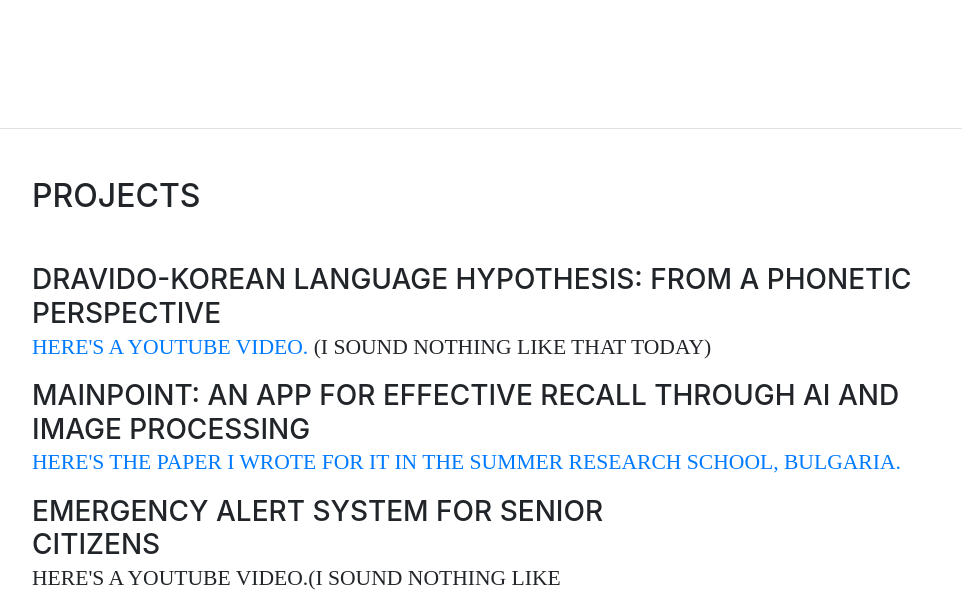
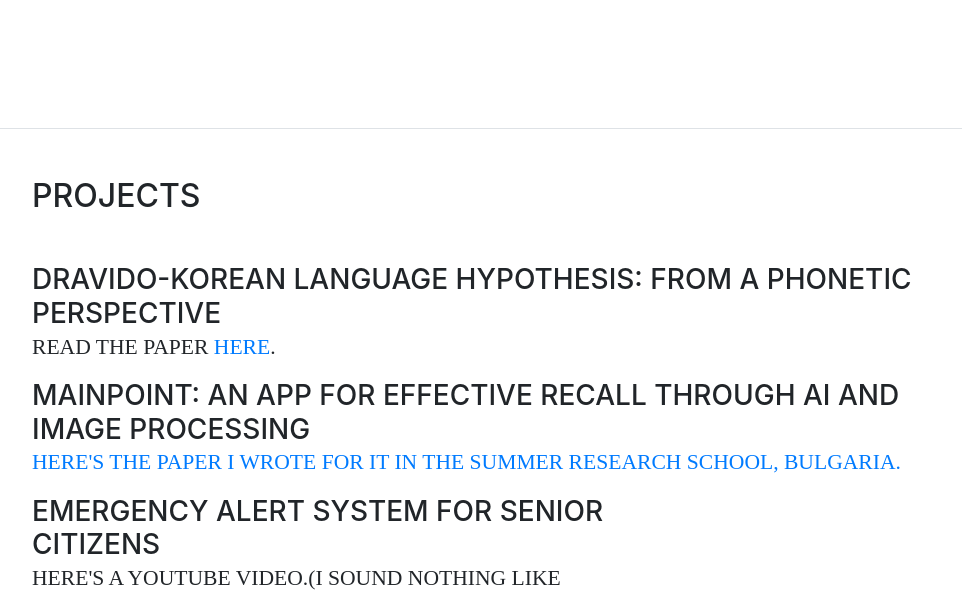
Before and after one commit to TheShashank/TheShashank.github.io, a website with bundled scripts: page index.html in a window 1280 px wide. Shown: the part 2271-2871 px from the top of the page, without its empty margins (288-1250 px from the left). Built offline with nearby package versions, Linux system fonts and the light colour scheme; a web font is replaced by a local one.

Commit message:
Update index.html

```diff
--- a/index.html
+++ b/index.html
@@ -114,7 +114,7 @@
         <div class="resume-item d-flex flex-column flex-md-row">
           <div class="resume-content mr-auto">
             <h3 class="mb-0">Dravido-Korean Language Hypothesis: From a phonetic perspective</h3>
-            <div class="subheading mb-3"><a href="https://www.youtube.com/watch?v=V2Rc_Jd4-vY">Here's a Youtube video. </a>(I sound nothing like that today) </div>
+            <div class="subheading mb-3">Read the paper <a href="/ISSCY">here</a>. </div>
           </div>
         </div>
         <div class="resume-item d-flex flex-column flex-md-row">
```
